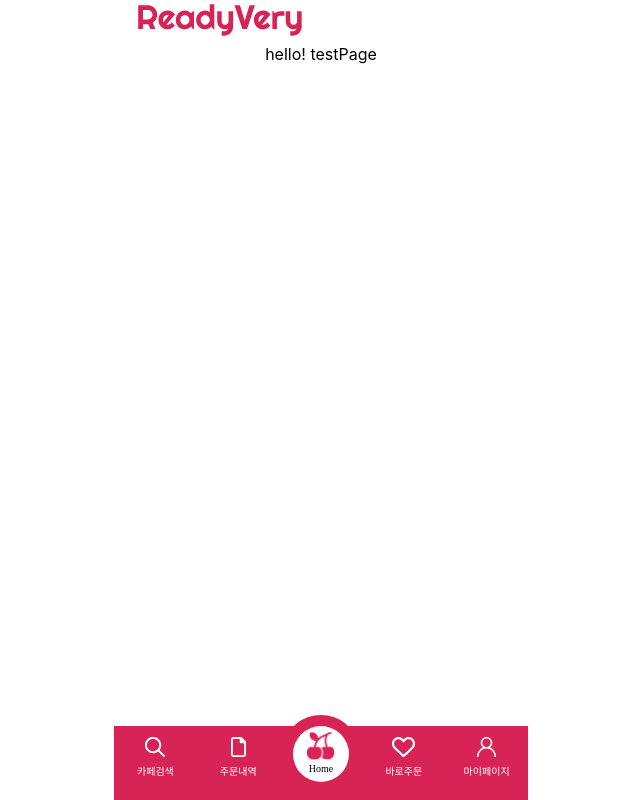
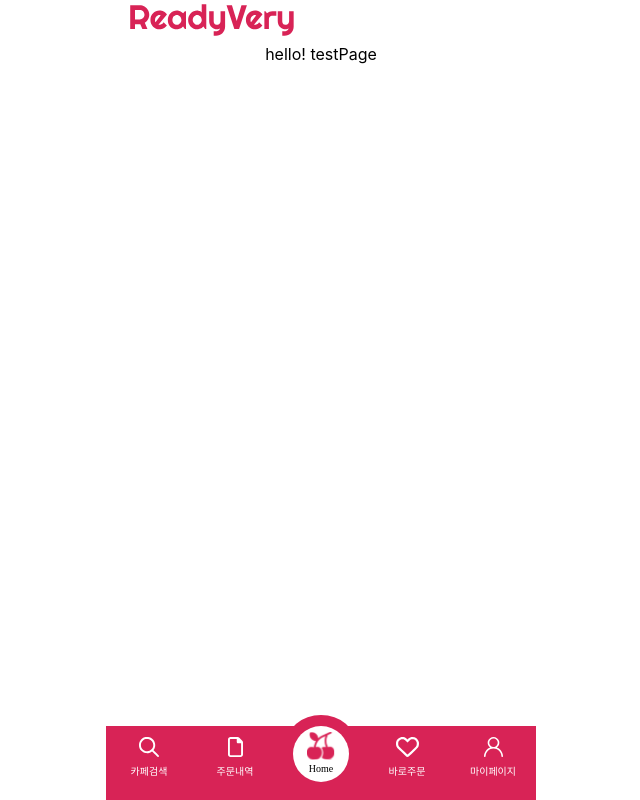
Before and after one commit to readyvery/readyFront, a React (Create React App) app: page /event in a window 768 px wide. Shown: the whole page, without its empty margins (63-703 px from the left). Built offline with nearby package versions, Linux system fonts and the light colour scheme; a web font is replaced by a local one.

Commit message:
Style: 스타일 수정

```diff
--- a/src/App.css
+++ b/src/App.css
@@ -39,17 +39,17 @@
     padding-top: 2.75rem;
   }
   .bottom_navbar {
-    left: calc(50% - 207px); /* Center the navbar */
-    right: calc(50% - 207px); /* Center the navbar */
+    left: calc(50% - 215px); /* Center the navbar */
+    right: calc(50% - 215px); /* Center the navbar */
   }
   .bottom_navbar2 {
-    left: calc(50% - 207px); /* Center the navbar */
-    right: calc(50% - 207px); /* Center the navbar */
+    left: calc(50% - 215px); /* Center the navbar */
+    right: calc(50% - 215px); /* Center the navbar */
   }
 
   .top_header {
-    left: calc(50% - 207px); /* Center the navbar */
-    right: calc(50% - 207px); /* Center the navbar */
+    left: calc(50% - 215px); /* Center the navbar */
+    right: calc(50% - 215px); /* Center the navbar */
   }
 
 }
--- a/src/App.js
+++ b/src/App.js
@@ -14,6 +14,7 @@ import OrderProcessPage from "./pages/OrderProcessPage/OrderProcessPage";
 import OrderStatus from "./pages/OrderStatus/OrderStatus";
 import OrderStorage from "./pages/OrderStorage/OrderStorage";
 import PackagingStatusPage from "./pages/PackagingStatusPage/PackagingStatusPage";
+import ReadyPage from "./pages/ReadyPage/ReadyPage";
 
 function App() {
   return (
@@ -32,7 +33,7 @@ function App() {
         {/* 주문상세 페이지 - 추후 병합 예정*/}
         <Route path="/orderDetail" element={<OrderDetail />} />
         {/* 테스트 페이지 - 바로주문*/}
-        <Route path="/ready" element={<TestPage />} />
+        <Route path="/ready" element={<ReadyPage />} />
         {/* 테스트 페이지 - 마이페이지*/}
         <Route path="/mypage" element={<MyPage />} />
         {/* 테스트 페이지 - 로그인*/}
--- a/src/components/views/NavBar/NavBar.jsx
+++ b/src/components/views/NavBar/NavBar.jsx
@@ -83,7 +83,7 @@ const NavBar = () => {
       </Link>
 
       <Link
-        to="/quickorder"
+        to="/ready"
         className="nav-link"
         onClick={() => {
           setActiveNav(4);
--- a/src/components/views/StateBox/StateBox.css
+++ b/src/components/views/StateBox/StateBox.css
@@ -13,6 +13,7 @@
     width: 100%;
     /* height: 15%; */
     height: 7.5rem;
+    /* height: 8.75rem; */
     background-color: #fff;
     padding: 3% 0;
     border-top: 0.125rem solid #DADADA;
@@ -24,7 +25,7 @@
 
     /* width: calc(100% - 3rem); */
     /* min-width: 94%; */
-    height: 2rem;
+    /* height: 20%; */
     margin: 0 auto;
 
     justify-content: space-between;
@@ -66,7 +67,7 @@
 
     /* width: calc(100% - 3rem); */
     width: 94%;
-    height: 70%;
+    /* height: 80%; */
     margin: 0 auto;
 }
 
--- a/src/index.css
+++ b/src/index.css
@@ -1,5 +1,6 @@
 body {
   margin: 0;
+  padding: 0;
   font-family: -apple-system, BlinkMacSystemFont, 'Segoe UI', 'Roboto', 'Oxygen',
     'Ubuntu', 'Cantarell', 'Fira Sans', 'Droid Sans', 'Helvetica Neue',
     sans-serif;
--- a/src/pages/LoginPage/Login.jsx
+++ b/src/pages/LoginPage/Login.jsx
@@ -37,7 +37,6 @@ const KakaoButton = styled.button`
 function KaKaoLoginBtn() {
   const handleKakaoLogin = () => {
     window.location.href = `${process.env.REACT_APP_KAKAO_LOGIN}`;
-    //console.log(`${process.env.REACT_APP_KAKAO_LOGIN}`);
   };
 
   return (
--- a/src/pages/OrderStorage/OrderStorage.css
+++ b/src/pages/OrderStorage/OrderStorage.css
@@ -9,7 +9,7 @@
 
 .order-box.selected{
     width: 100%;
-    height: 15%;
+    /* height: 15%; */
     background-color: #FFE2ED;
     padding: 3% 0;
     border-top: 0.3vh solid #D82356;
@@ -17,7 +17,7 @@
 
 .order-box{
     width: 100%;
-    height: 15%;
+    /* height: 15%; */
     background-color: #fff;
     padding: 3% 0;
     border-top: 0.3vh solid #DADADA;
--- a/src/pages/OrderStorage/OrderStorage.jsx
+++ b/src/pages/OrderStorage/OrderStorage.jsx
@@ -45,7 +45,7 @@ function OrderStatus () {
 
     return(
         <section className="main-container">
-            <Header headerProps={{pageName:"주문내역", isClose:"false", linkTo:"/"}}/>
+            <Header headerProps={{pageName:"주문내역", isClose:false, linkTo:"/"}}/>
             <main className="content-container">
                 {storageList.length ? (
                     storageList.map((e) => (
```
Also changed, not shown: src/assets/images/berry.svg (added).
